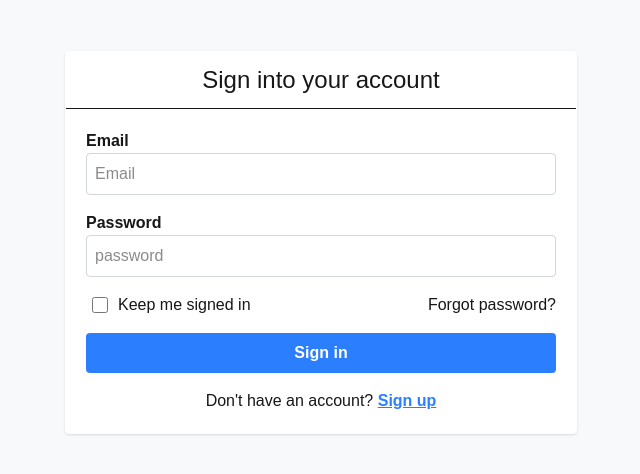
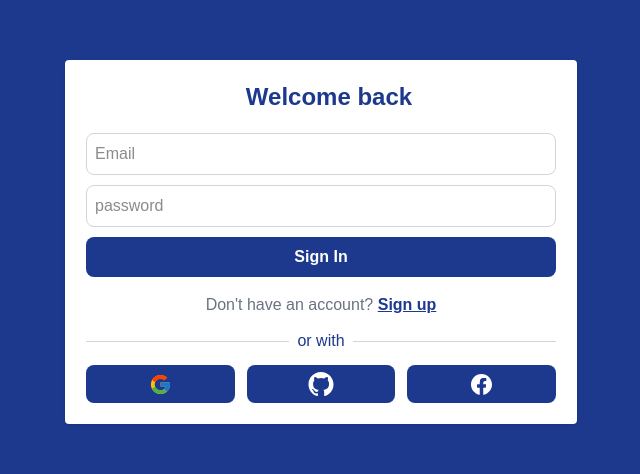
Before and after one commit to Mayoroftata/hotel-management-system, a Next.js app: page /signin in a window 1280 px wide. Shown: the part 158-632 px from the top of the page, without its empty margins (319-959 px from the left). Built offline with nearby package versions, Linux system fonts and the light colour scheme.

Commit message:
fix validation

```diff
--- /dev/null
+++ b/src/app/forgetpassword/page.js
@@ -0,0 +1,42 @@
+"use client"
+import React from 'react'
+import {useFormik } from 'formik'
+// import Link from 'next/link'
+// import Image from 'next/image'
+import {forgetPassSchema} from './schema/page'
+
+const Page = () => {
+    const onSubmit = (values) => {
+        console.log("Form submitted", values);
+    }
+    const { values, errors, touched, handleChange, handleBlur, handleSubmit } = useFormik({
+        initialValues: { email: '' },
+        validationSchema: forgetPassSchema,
+        onSubmit
+    })
+
+    return (
+        <div>
+            <div className='justify-center flex items-center  min-h-screen bg-blue-900'>
+                <div className='bg-white  w-full max-w-lg mx-6 border border-white/20 shadow rounded'>
+                    <h1 className='font-bold ps-4 text-center text-blue-900 my-5 text-2xl'>Forgot Password </h1>
+                    <div className='px-5 pb-5 space-y-2'>
+                        <form onSubmit={handleSubmit} className='space-y-2.5'>
+                            <div className=''>
+                                <label className='text-blue-900 pb-1 font-semibold block' htmlFor='email'>Email</label>
+                                <input name='email' onBlur={handleBlur} value={values.email} onChange={handleChange} className={`p-2 w-full border border-gray-300 rounded-lg focus:outline-none  ${errors.email && touched.email ? "border-red-500" : "focus:border-blue-900"}`} type="email" placeholder='Enter your email' />
+                                {errors.email && touched.email && (<p className="text-red-500 text-sm">{errors.email}</p>)}
+                            </div>
+                            <div>
+                                <button type='submit' className='font-bold rounded-lg text-white w-full bg-blue-900 py-2 hover:bg-blue-900'>Reset Password</button>
+                            </div>
+                        </form>
+                        <p className='text-center text-gray-400'>Back to login</p>
+                    </div>
+                </div>
+            </div>
+        </div>
+    )
+}
+
+export default Page
--- /dev/null
+++ b/src/app/forgetpassword/schema/page.js
@@ -0,0 +1,5 @@
+import * as yup from "yup"
+
+export const forgetPassSchema = yup.object().shape({
+    email: yup.string().email("Please enter a valid email").required("Required")
+})
--- a/src/app/signin/page.js
+++ b/src/app/signin/page.js
@@ -1,41 +1,68 @@
 "use client"
 import React from 'react'
+import {useFormik } from 'formik'
 import Link from 'next/link'
+import Image from 'next/image'
+import { loginSchema } from './schema/page'
 
-const page = () => {
+const Page = () => {
+    const onSubmit = (values) => {
+        console.log("Form submitted", values);
+        const storedUser = JSON.parse(localStorage.getItem('userInfo'))
+        const {email, password} = storedUser
+
+        // if (email !== ) {
+
+        // }
+
+    }
+    const { values, errors, touched, handleChange, handleBlur, handleSubmit } = useFormik({
+        initialValues: {
+            email: '', password: ''
+        },
+        validationSchema: loginSchema,
+        onSubmit
+    })
+    // console.log(values);
+    console.log(errors);
+
     return (
         <div>
-            <section className='justify-center flex items-center  min-h-screen bg-[#F8F9FA]'>
-                <div className='bg-white  w-full max-w-lg mx-6 md:mx-auto border border-white/20 shadow rounded'>
-                    <h4 className='text-center py-3 text-2xl'>Sign into your account</h4>
-                    <hr />
-                    <div className='p-5 space-y-4'>
+            <div className='justify-center flex items-center  min-h-screen bg-blue-900'>
+                <div className='bg-white  w-full max-w-lg mx-6 border border-white/20 shadow rounded'>
+                    <h1 className='font-bold ps-4 text-center text-blue-900 my-5 text-2xl'>Welcome back </h1>
+                    <div className='px-5 pb-5 space-y-2'>
+                        <form onSubmit={handleSubmit} className='space-y-2.5'>
+                            <div>
+                                <input name='email' onBlur={handleBlur} value={values.email} onChange={handleChange} className={`p-2 w-full border border-gray-300 rounded-lg focus:outline-none  ${errors.email && touched.email ? "border-red-500" : "focus:border-blue-900"}`} type="email" placeholder='Email' />
+                                {errors.email && touched.email && (<p className="text-red-500 text-sm">{errors.email}</p>)}
+                            </div>
+                            <div>
+                                <input name='password' onBlur={handleBlur} value={values.password} onChange={handleChange} className={`p-2 w-full border border-gray-300 rounded-lg focus:outline-none  ${errors.password && touched.password ? "border-red-500" : "focus:border-blue-900"}`} type="password" placeholder='password' />
+                                {errors.password && touched.password && (<p className="text-red-500 text-sm">{errors.password}</p>)}
+                            </div>
+                            <div>
+                                <button type='submit' className='font-bold rounded-lg text-white w-full bg-blue-900 py-2 hover:bg-blue-900'>Sign In</button>
+                            </div>
+                        </form>
                         <div>
-                            <label htmlFor='email' className='font-bold '>Email</label>
-                            <input className='p-2 w-full  border border-gray-300  rounded focus:outline-none focus:border-blue-500' type="email" placeholder='Email' />
+                            <p className='text-center pt-2 text-gray-500'>Don't have an account? <Link href="/signup" className='text-blue-900 underline font-semibold'>Sign up</Link></p>
                         </div>
-                        <div>
-                            <label className='font-bold'>Password</label>
-                            <input className='p-2 w-full  border border-gray-300  rounded focus:outline-none focus:border-blue-500' type="password" placeholder='password' />
+                        <div className='flex items-center space-x-2 my-3'>
+                            <hr className='flex-1 border-gray-300' />
+                            <p className='text-center text-blue-900'> or  with </p>
+                            <hr className='flex-1 border-gray-300' />
                         </div>
-                        <div className='flex justify-between '>
-                            <div className='flex space-x-2 px-1 items-center'>
-                                <input className='w-5 h-4' type='checkbox' />
-                                <p>Keep me signed in</p>
-                            </div>
-                            <p>Forgot password?</p>
-                        </div>
-                        <div>
-                            <button className='font-bold rounded text-white w-full bg-blue-500 py-2 hover:bg-blue-700'>Sign in</button>
-                        </div>
-                        <div>
-                            <p className='text-center'>Don't have an account? {""}<Link className='text-blue-500 underline font-semibold' href="/signup" >Sign up</Link></p>
+                        <div className='flex space-x-3'>
+                            <button className='bg-blue-900 rounded-lg w-1/3 py-1 flex items-center justify-center'><Image alt='google' src="/images/google.svg" width={23} height={1} /></button>
+                            <button className='bg-blue-900 rounded-lg w-1/3 py-1 flex items-center justify-center'><Image alt='google' src="/images/github.svg" width={30} height={1} /></button>
+                            <button className='bg-blue-900 rounded-lg w-1/3 py-1 flex items-center justify-center'><Image alt='google' src="/images/facebook.svg" width={21} height={1} /></button>
                         </div>
                     </div>
                 </div>
-            </section>
+            </div>
         </div>
     )
 }
 
-export default page
+export default Page
--- /dev/null
+++ b/src/app/signin/schema/page.js
@@ -0,0 +1,6 @@
+import * as yup from "yup"
+
+export const loginSchema = yup.object().shape({
+    email: yup.string().email("Please enter a valid email").required("Required"),
+    password: yup.string().required("Required")
+})
--- a/src/app/signup/page.js
+++ b/src/app/signup/page.js
@@ -1,14 +1,21 @@
 "use client"
 import React from 'react'
-import { Formik, Form, Field, ErrorMessage, useFormik } from 'formik'
+import { useFormik } from 'formik'
 import * as Yup from "yup"
 import Link from 'next/link'
 import Image from 'next/image'
-import { basicSchema } from '../schemas/page'
+import { basicSchema } from './schemas/page'
+import { useRouter } from 'next/navigation'
 
-const page = () => {
-    const onSubmit = ()=>{
+const Page = () => {
+    const router = useRouter()
+    const onSubmit = (values, e) => {
         console.log("Form submitted", values);
+        localStorage.setItem("userInfo", JSON.stringify(values))
+        e.resetForm()
+        setTimeout(() => {
+            router.push("/signin")
+        }, 2000);
 
     }
     const { values, errors, touched, handleChange, handleBlur, handleSubmit } = useFormik({
@@ -29,24 +36,33 @@ const page = () => {
                     <div className='px-5 pb-5 space-y-2'>
                         <form onSubmit={handleSubmit} className='space-y-2'>
                             <div className='flex space-x-3'>
-                                <input name='firstname' onBlur={handleBlur} value={values.firstname} onChange={handleChange} className={`p-2 w-full border border-gray-300  rounded-lg focus:outline-none ${errors.firstname && touched.firstname ? "border-red-500" : "border-gray-300 focus:border-blue-900"}`} type="text" placeholder='First name' />
-                                <input name='lastname' onBlur={handleBlur} value={values.lastname} onChange={handleChange} className= {`p-2 w-full border border-gray-300 rounded-lg focus:outline-none  ${errors.lastname && touched.lastname ? "border-red-500" : "border-gray-300 focus:border-blue-900"}`} type="text" placeholder='Last name' />
+                                <div className='w-full'>
+                                    <input name='firstname' onBlur={handleBlur} value={values.firstname} onChange={handleChange} className={`p-2 w-full border border-gray-300  rounded-lg focus:outline-none ${errors.firstname && touched.firstname ? "border-red-500" : "focus:border-blue-900"}`} type="text" placeholder='First name' />
+                                    {errors.firstname && touched.firstname && (<p className="text-red-500 text-sm">{errors.firstname}</p>)}
+                                </div>
+                                <div className='w-full'>
+                                    <input name='lastname' onBlur={handleBlur} value={values.lastname} onChange={handleChange} className={`p-2 w-full border border-gray-300 rounded-lg focus:outline-none  ${errors.lastname && touched.lastname ? "border-red-500" : "focus:border-blue-900"}`} type="text" placeholder='Last name' />
+                                    {errors.lastname && touched.lastname && (<p className="text-red-500 text-sm">{errors.lastname}</p>)}
+                                </div>
                             </div>
                             <div>
-                                <input name='email' onBlur={handleBlur} value={values.email} onChange={handleChange} className='p-2 w-full  border border-gray-300  rounded-lg focus:outline-none focus:border-blue-900' type="email" placeholder='Email' />
+                                <input name='email' onBlur={handleBlur} value={values.email} onChange={handleChange} className={`p-2 w-full border border-gray-300 rounded-lg focus:outline-none  ${errors.email && touched.email ? "border-red-500" : "focus:border-blue-900"}`} type="email" placeholder='Email' />
+                                {errors.email && touched.email && (<p className="text-red-500 text-sm">{errors.email}</p>)}
                             </div>
                             <div>
-                                <input name='password' onBlur={handleBlur} value={values.password} onChange={handleChange} className='p-2 w-full  border border-gray-300  rounded-lg focus:outline-none focus:border-blue-900' type="password" placeholder='password' />
+                                <input name='password' onBlur={handleBlur} value={values.password} onChange={handleChange} className={`p-2 w-full border border-gray-300 rounded-lg focus:outline-none  ${errors.password && touched.password ? "border-red-500" : "focus:border-blue-900"}`} type="password" placeholder='password' />
+                                {errors.password && touched.password && (<p className="text-red-500 text-sm">{errors.password}</p>)}
                             </div>
                             <div>
-                                <input name='confirmpassword' onBlur={handleBlur} value={values.confirmpassword} onChange={handleChange} className='p-2 w-full  border border-gray-300  rounded-lg focus:outline-none focus:border-blue-900' type="password" placeholder='Confirm Password' />
+                                <input name='confirmpassword' onBlur={handleBlur} value={values.confirmpassword} onChange={handleChange} className={`p-2 w-full border border-gray-300 rounded-lg focus:outline-none  ${errors.confirmpassword && touched.confirmpassword ? "border-red-500" : "focus:border-blue-900"}`} type="password" placeholder='Confirm Password' />
+                                {errors.confirmpassword && touched.confirmpassword && (<p className="text-red-500 text-sm">{errors.confirmpassword}</p>)}
                             </div>
                             <div>
                                 <button type='submit' className='font-bold rounded-lg text-white w-full bg-blue-900 py-2 hover:bg-blue-900'>Sign Up</button>
                             </div>
                         </form>
                         <div>
-                            <p className='text-center pt-2 !text-grey-500'>Have an account? <Link href="/signin" className='text-blue-900 underline font-semibold'>Sign in</Link></p>
+                            <p className='text-center pt-2 text-gray-500'>Have an account? <Link href="/signin" className='text-blue-900 underline font-semibold'>Sign in</Link></p>
                         </div>
                         <div className='flex items-center space-x-2 my-3'>
                             <hr className='flex-1 border-gray-300' />
@@ -59,11 +75,10 @@ const page = () => {
                             <button className='bg-blue-900 rounded-lg w-1/3 py-1 flex items-center justify-center'><Image alt='google' src="/images/facebook.svg" width={21} height={1} /></button>
                         </div>
                     </div>
-
                 </div>
             </div>
         </div>
     )
 }
 
-export default page
+export default Page
--- a/src/app/schemas/page.js
+++ b/src/app/signup/schemas/page.js
@@ -1,5 +1,5 @@
 import * as yup from "yup"
-let passwordRegex = /^(?=.*[a-z])(?=.*[A-Z])(?=.*[\W_]).{5,}$/
+let passwordRegex = /^(?=.*[a-z])(?=.*[A-Z])(?=.*[\W_]).{8,}$/
 
 
 export const basicSchema = yup.object().shape({
@@ -7,5 +7,6 @@ export const basicSchema = yup.object().shape({
     lastname: yup.string().required("Last name is required"),
     email: yup.string().email("Please enter a valid email").required("Required"),
     password: yup.string().min(8, "Please must be at least 8 characters").matches(passwordRegex, {message: "Please create a stronger password"}).required("Required"),
-    confirmpassword: yup.string().oneOf([yup.ref("password"), null]).required("Required")
+    confirmpassword: yup
+    .string().oneOf([yup.ref("password")], "Password does not match").required("Required")
 })
```
